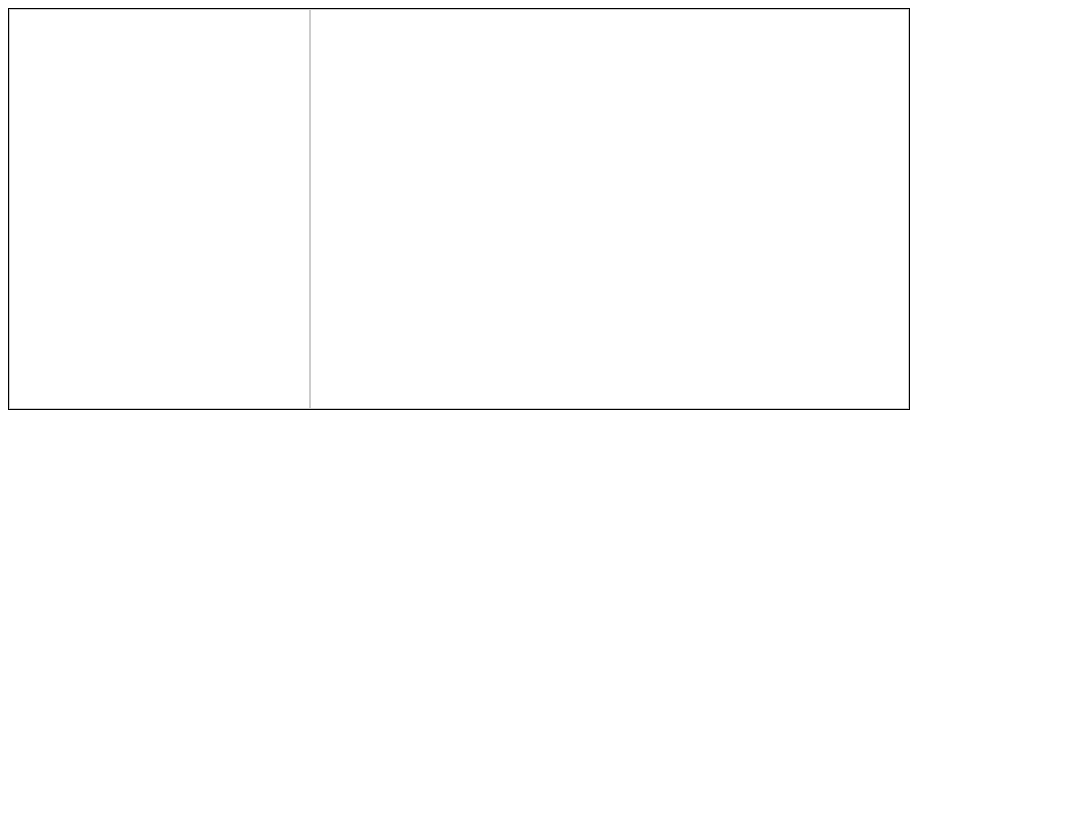
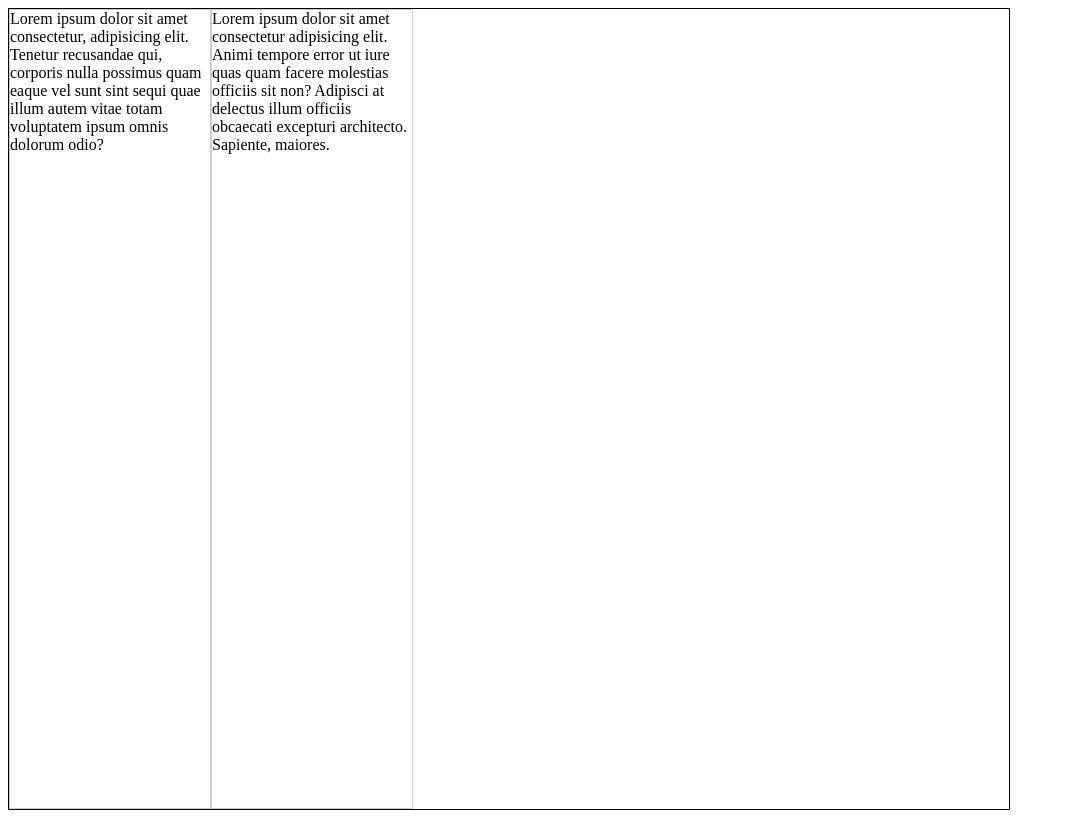
Before and after one commit to a-russkikh/FlexBoxDeep, a plain HTML site: page index.html in a window 1280 px wide. Shown: the whole page, without its empty margins (0-1065 px from the left). Drawn offline with Linux system fonts and the light colour scheme.

Commit message:
feat:change style.css, index.html

```diff
--- a/css/style.css
+++ b/css/style.css
@@ -1,16 +1,19 @@
 .box {
   display: flex;
-  width: 900px;
+  max-width: 1000px;
   border: 1px solid #000;
-  height: 400px;
+  height: 800px;
 }
 .text {
   border: 1px solid #ccc;
+  width: 200px;
 }
 
 .text:nth-child(1) {
-  flex-grow: 1;
+  /* flex-basis: 2; */
+  /* width: 200px; */
 }
 .text:nth-child(2) {
-  flex-grow: 2;
+  /* flex-basis: 1; */
+  /* width: 200px; */
 }
--- a/index.html
+++ b/index.html
@@ -9,8 +9,17 @@
   </head>
   <body>
     <div class="box">
-      <div class="text"></div>
-      <div class="text"></div>
+      <div class="text">
+        Lorem ipsum dolor sit amet consectetur, adipisicing elit. Tenetur
+        recusandae qui, corporis nulla possimus quam eaque vel sunt sint sequi
+        quae illum autem vitae totam voluptatem ipsum omnis dolorum odio?
+      </div>
+      <div class="text">
+        Lorem ipsum dolor sit amet consectetur adipisicing elit. Animi tempore
+        error ut iure quas quam facere molestias officiis sit non? Adipisci at
+        delectus illum officiis obcaecati excepturi architecto. Sapiente,
+        maiores.
+      </div>
     </div>
   </body>
 </html>
```
